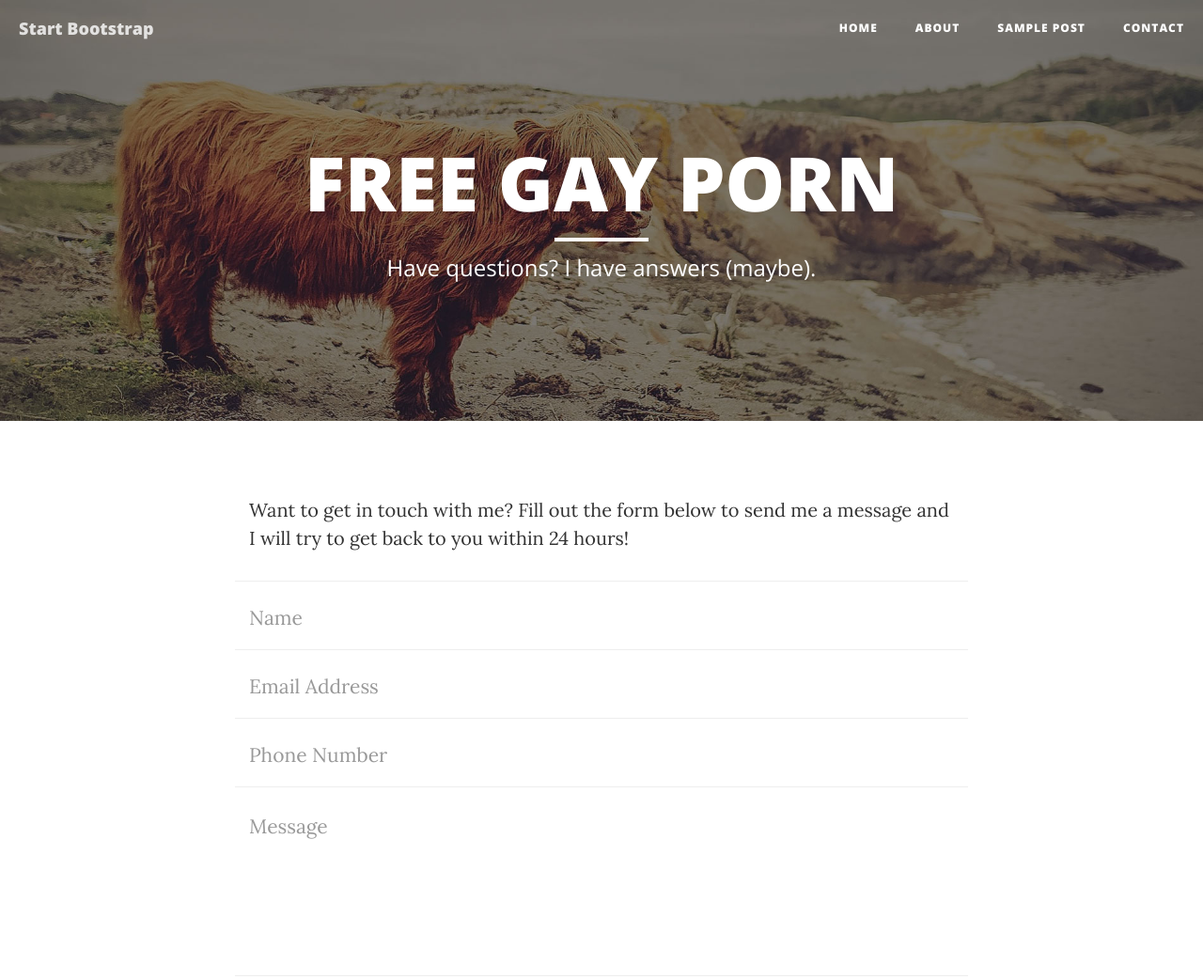
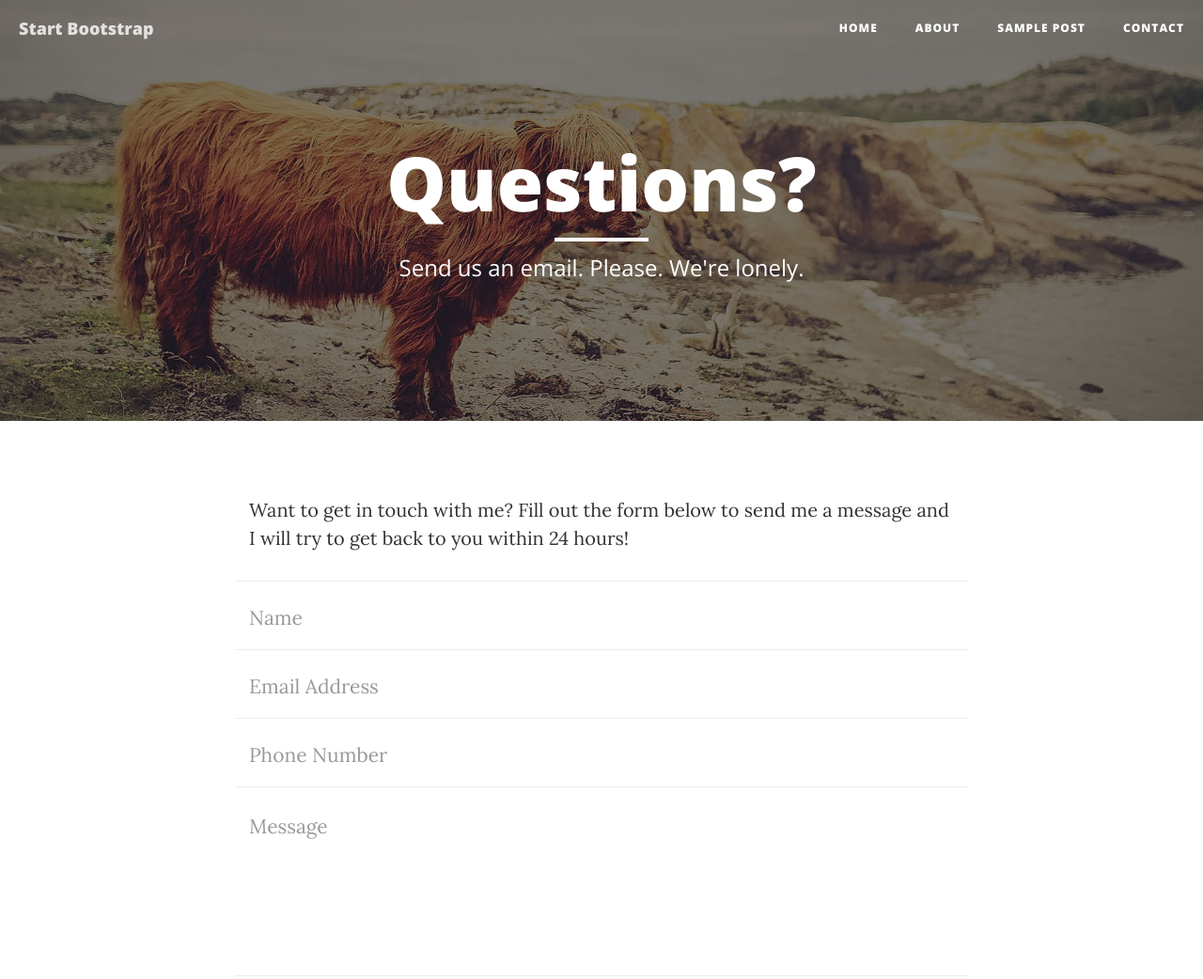
Before and after one commit to madausma/madausma.github.io, a website: page contact.html in a window 1280 px wide. Shown: the top 1042 px of the page at 94% size. Drawn offline with nearby package versions, Linux system fonts and the light colour scheme.

Commit message:
Update contact.html

```diff
--- a/contact.html
+++ b/contact.html
@@ -74,9 +74,9 @@
             <div class="row">
                 <div class="col-lg-8 col-lg-offset-2 col-md-10 col-md-offset-1">
                     <div class="page-heading">
-                        <h1>FREE GAY PORN</h1>
+                        <h1>Questions?</h1>
                         <hr class="small">
-                        <span class="subheading">Have questions? I have answers (maybe).</span>
+                        <span class="subheading">Send us an email. Please. We're lonely.</span>
                     </div>
                 </div>
             </div>
```
